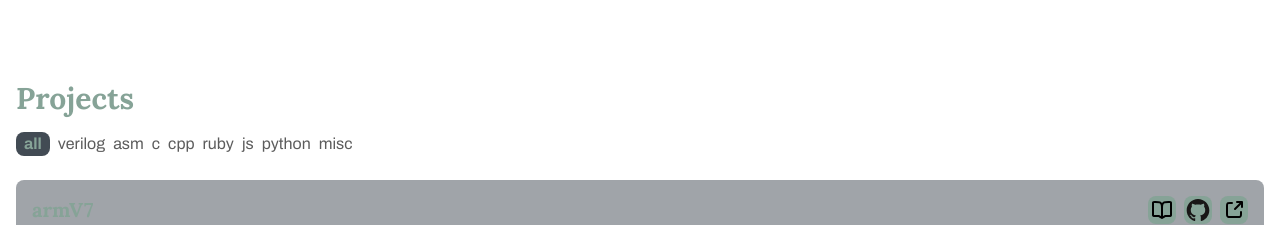
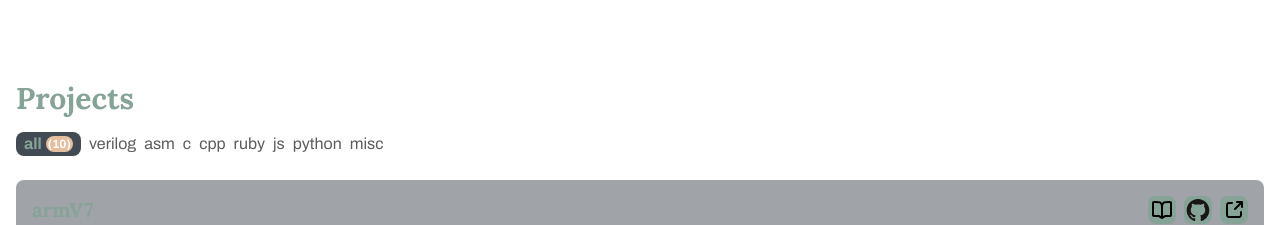
Before and after one commit to amrxt1/amritv, a Next.js app: page / in a window 1280 px wide. Shown: the part 800-1025 px from the top of the page. Built offline with nearby package versions, Linux system fonts and the light colour scheme.

Commit message:
Display count next to filteredProjects

```diff
--- a/src/components/ProjectsRenderer.jsx
+++ b/src/components/ProjectsRenderer.jsx
@@ -258,9 +258,18 @@ const ProjectsRenderer = ({ margin = false, minimal = false }) => {
           <button
             key={t}
             onClick={() => setTech(t)}
-            className={`${selectTech === t ? "text-primary bg-surface rounded-lg px-2 font-bold" : "text-text/70"}`}
+            className={`${selectTech === t ? "text-primary bg-surface flex items-center rounded-lg px-2 font-bold" : "text-text/70"}`}
           >
-            {t}
+            <span>{t}</span>
+            {selectTech === t && (
+              <span className="bg-accent text-background ml-1 rounded-full px-0.5 text-xs">
+                (
+                {filteredProjects.length === 0
+                  ? "none"
+                  : filteredProjects.length}
+                )
+              </span>
+            )}
           </button>
         ))}
       </div>
```
